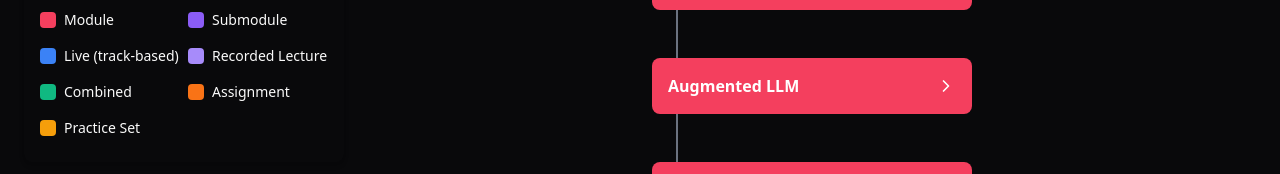
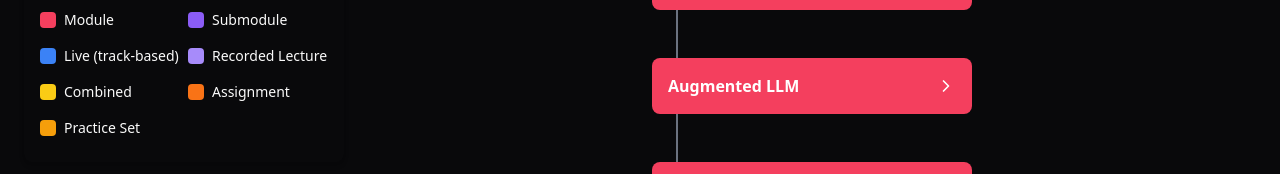
Before and after one commit to Ameen-Malik/llm-roadmap-visualizer, a React (Vite) app: page / in a window 1280 px wide. Shown: the part 275-449 px from the top of the page. Built offline with nearby package versions, Linux system fonts and the light colour scheme.

Commit message:
updated the common lecture colors

```diff
--- a/tailwind.config.ts
+++ b/tailwind.config.ts
@@ -69,7 +69,7 @@ export default {
           submodule: "#8b5cf6", // violet-500 (for submodules)
           live: "#3b82f6", // blue-500 (for live/no-code lectures)
           recorded: "#a78bfa", // violet-400 (for recorded videos)
-          combined: "#10b981", // emerald-500 (for combined lectures)
+          combined: "#facc15", // yello-500 (for combined lectures)(updated)
           assignment: "#f97316", // orange-500 (for assignments)
           practice: "#f59e0b", // amber-500 (for practice sets)
           connector: "#6b7280", // gray-500 (darker connector for dark mode)
```
